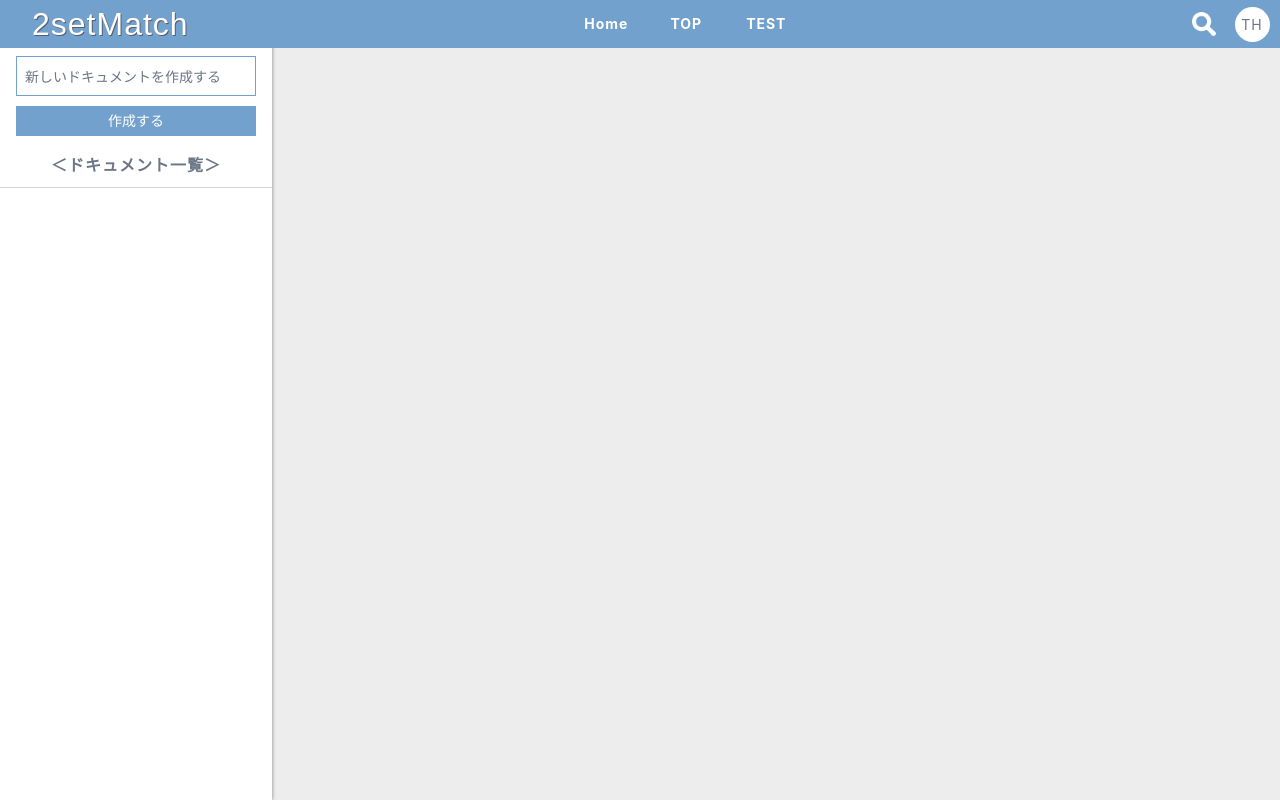
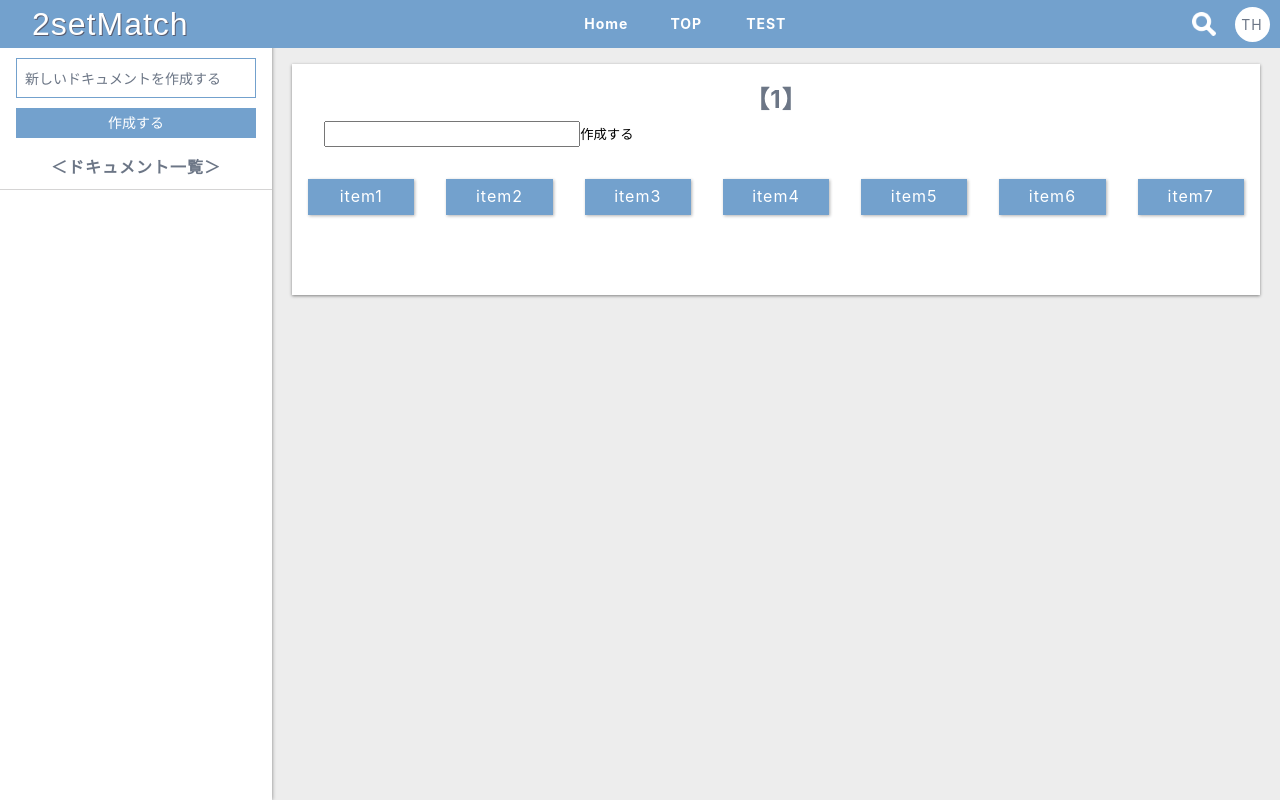
Before and after one commit to tetsu-hira/New2set, a React (Create React App) app: page /1 in a window 1280 px wide. Built offline with nearby package versions, Linux system fonts and the light colour scheme; a web font is replaced by a local one.

Commit message:
作成したページに飛べるように変更

```diff
--- a/public/css/style.css
+++ b/public/css/style.css
@@ -1023,6 +1023,87 @@ button {
   }
 }
 
+.Product {
+  min-height: 589px;
+}
+.ProductContainer {
+  margin: 1rem auto;
+  background-color: #fff;
+  box-shadow: 0 1px 3px gray;
+  width: 96%;
+  padding-bottom: 4rem;
+}
+.ProductContainer .ProductTitle {
+  font-size: 1.5rem;
+  margin: auto;
+  width: auto;
+  padding-top: 1rem;
+  color: #6c7686;
+  font-weight: bold;
+}
+.ProductContainer .ProductButton {
+  display: flex;
+  margin: auto 2em 1em;
+}
+.ProductContainer .ProductButton form {
+  display: flex;
+}
+.ProductContainer .ProductButton__name {
+  height: 40px;
+  border: 1px solid #73a1cd;
+  display: flex;
+  align-items: center;
+  margin: auto;
+  margin-right: 16px;
+  width: 300px;
+  box-shadow: 2px 1px 5px 0 rgba(0, 0, 0, 0.2);
+  color: #6c7686;
+}
+@media screen and (max-width: 600px) {
+  .ProductContainer .ProductButton__name {
+    width: 160px;
+  }
+}
+.ProductContainer .ProductButton__button {
+  background: #73a1cd;
+  font-size: 16px;
+  width: 100px;
+  height: 40px;
+  line-height: 20px;
+  text-align: center;
+  color: #fff;
+  border: 1px solid #73a1cd;
+  margin: 8px 0;
+  box-shadow: 2px 1px 5px 0 rgba(0, 0, 0, 0.2);
+}
+@media screen and (max-width: 600px) {
+  .ProductContainer .ProductButton__button {
+    width: 67px;
+    font-size: 16px;
+    padding-left: 2px;
+    line-height: 17px;
+  }
+}
+.ProductContainer .ProductButton__button:hover {
+  background-color: #ffffff;
+  color: #73a1cd;
+  transition: all 0.5s ease;
+}
+.ProductContainer .ProductFlex {
+  display: flex;
+}
+.ProductContainer .ProductFlex .ProductHead {
+  font-size: 1rem;
+  color: #fff;
+  margin: 1rem;
+  text-align: center;
+  height: 36px;
+  width: 154px;
+  background-color: #73a1cd;
+  line-height: 35px;
+  box-shadow: 1px 1px 3px 0px rgba(0, 0, 0, 0.3);
+}
+
 .Top {
   min-height: 589px;
   height: 100%;
@@ -1032,10 +1113,10 @@ button {
   height: 100vh;
 }
 .TopContainer__Left {
-  padding-top: 56px;
+  padding-top: 58px;
   background-color: #ffffff;
   box-shadow: 0 0 4px 0 gray;
-  min-width: 17rem;
+  width: 17rem;
   overflow-y: auto;
   max-height: 100vh;
 }
@@ -1118,10 +1199,14 @@ button {
   position: relative;
   height: 100%;
   align-items: center;
+  text-align: left;
+  overflow-wrap: break-word;
+  padding-right: 24px;
 }
 .TopContainer__Left .TopList__itemName:hover {
   background-color: #ededed;
   color: #fff;
+  cursor: pointer;
 }
 .TopContainer__Left .TopList__itemName p {
   color: #6c7686;
--- /dev/null
+++ b/sass/Page/Product.scss
@@ -0,0 +1,82 @@
+.Product {
+  min-height: 589px;
+  &Container {
+    margin: 1rem auto;
+    background-color: $WhiteColor;
+    box-shadow: 0 1px 3px gray;
+    width: 96%;
+    padding-bottom: 4rem;
+    .ProductTitle {
+      font-size: 1.5rem;
+      margin: auto;
+      width: auto;
+      // text-align: center;
+      padding-top: 1rem;
+      color: $FontColor;
+      font-weight: bold;
+    }
+    .ProductButton {
+      display: flex;
+      margin: auto 2em 1em;
+      form {
+        display: flex;
+      }
+      &__name {
+        height: 40px;
+        border: 1px solid $PrimaryColor;
+        // border-top: none;
+        display: flex;
+        align-items: center;
+        margin: auto;
+        margin-right: 16px;
+        width: 300px;
+        box-shadow: 2px 1px 5px 0 rgba(0, 0, 0, 20%);
+        color: $FontColor;
+        @include mq() {
+          width: 160px;
+        }
+      }
+      &__button {
+        background: $PrimaryColor;
+        // border-radius: 30px;
+        font-size: 16px;
+        width: 100px;
+        height: 40px;
+        line-height: 20px;
+        text-align: center;
+        color: #fff;
+        border: 1px solid $PrimaryColor;
+        margin: 8px 0;
+        box-shadow: 2px 1px 5px 0 rgba(0, 0, 0, 20%);
+        // border-radius: 3px;
+        @include mq() {
+          width: 67px;
+          font-size: 16px;
+          padding-left: 2px;
+          line-height: 17px;
+        }
+        &:hover {
+          background-color: #ffffff;
+          color: $PrimaryColor;
+          transition: all 0.5s ease;
+        }
+      }
+    }
+    .ProductFlex {
+      display: flex;
+      .ProductHead {
+        font-size: 1rem;
+        // font-weight: 600;
+        color: $WhiteColor;
+        margin: 1rem;
+        text-align: center;
+        height: 36px;
+        width: 154px;
+        background-color: $PrimaryColor;
+        line-height: 35px;
+        // text-shadow: 1px 1px 1px rgba(0, 0, 0, 0.15);
+        box-shadow: 1px 1px 3px 0px rgba(0, 0, 0, 0.3);
+      }
+    }
+  }
+}
--- a/sass/Page/Top.scss
+++ b/sass/Page/Top.scss
@@ -5,10 +5,10 @@
     display: flex;
     height: 100vh;
     &__Left {
-      padding-top: 56px;
+      padding-top: 58px;
       background-color: #ffffff;
       box-shadow: 0 0 4px 0 gray;
-      min-width: 17rem;
+      width: 17rem;
       overflow-y: auto;
       max-height: 100vh;
       // min-height: 100vh;
@@ -100,9 +100,13 @@
             height: 100%;
             align-items: center;
             // transition: 0.5s;
+            text-align: left;
+            overflow-wrap: break-word;
+            padding-right: 24px;
             &:hover {
               background-color: $BackColor;
               color: $WhiteColor;
+              cursor: pointer;
             }
             p {
               color: $FontColor;
--- a/src/App.tsx
+++ b/src/App.tsx
@@ -1,9 +1,11 @@
 import './App.css';
 import React, { useState } from 'react';
-import { HashRouter, Route, Routes } from 'react-router-dom';
+import { BrowserRouter, Route, Routes, Link } from 'react-router-dom';
 
 import Header from './components/Header';
+import Index from './components/Index';
 import Process from './components/Process';
+import Product from './components/Product';
 
 type Doc = {
   id: number;
@@ -40,13 +42,15 @@ const App: React.FC = () => {
 
   // ドキュメントの名前を入力して登録する
   const docuName = (event: React.ChangeEvent<HTMLInputElement>) => {
-    setDocu(event.target.value);
-    console.log(docu);
+    if (docu.length < 33) {
+      setDocu(event.target.value);
+      console.log(docu);
+    }
   };
   console.log(list);
 
   return (
-    <HashRouter>
+    <BrowserRouter>
       <Header />
       <div className='App'>
         <div className='Top'>
@@ -70,10 +74,12 @@ const App: React.FC = () => {
                 <div className='TopHead__title'>＜ドキュメント一覧＞</div>
               </div>
               <ul className='TopList'>
-                {list.map((docu, i) => (
-                  <li key={i} className='TopList__item'>
+                {list.map((docu) => (
+                  <li key={docu.id} className='TopList__item'>
                     <div className='TopList__itemName'>
-                      <p>{docu.name}</p>
+                      <Link to={`./${docu.name}`} className='TopList__itemName'>
+                        <p>{docu.name}</p>
+                      </Link>
                     </div>
                   </li>
                 ))}
@@ -81,16 +87,16 @@ const App: React.FC = () => {
             </div>
             <div className='TopContainer__Right'>
               <Routes>
+                <Route path='/' element={<Index />} />
                 <Route path='/top' element={<Process />} />
-                {/* <Route path="/" element={<Index />} />
-                <Route path="/test" element={<Test />} /> */}
+                <Route path='/:name' element={<Product />} />
               </Routes>
             </div>
           </div>
         </div>
       </div>
       {/* <Footer /> */}
-    </HashRouter>
+    </BrowserRouter>
   );
 };
 
--- /dev/null
+++ b/src/components/Index.tsx
@@ -0,0 +1,7 @@
+import * as React from 'react';
+
+const Index: React.FC = () => {
+  return <div>HOME</div>;
+};
+
+export default Index;
--- /dev/null
+++ b/src/components/Product.tsx
@@ -0,0 +1,36 @@
+import * as React from 'react';
+import { useParams, useLocation } from 'react-router';
+
+const Product: React.FC = () => {
+  const { name } = useParams<{ name: string }>();
+  const location = useLocation();
+
+  console.log(location);
+
+  return (
+    <>
+      <div className='Product'>
+        <div className='ProductContainer'>
+          <div className='ProductTitle'>【{name}】</div>
+          <div className='ProductButton'>
+            <form>
+              <input></input>
+              <button>作成する</button>
+            </form>
+          </div>
+          <div className='ProductFlex'>
+            <div className='ProductHead'>item1</div>
+            <div className='ProductHead'>item2</div>
+            <div className='ProductHead'>item3</div>
+            <div className='ProductHead'>item4</div>
+            <div className='ProductHead'>item5</div>
+            <div className='ProductHead'>item6</div>
+            <div className='ProductHead'>item7</div>
+          </div>
+        </div>
+      </div>
+    </>
+  );
+};
+
+export default Product;
```
